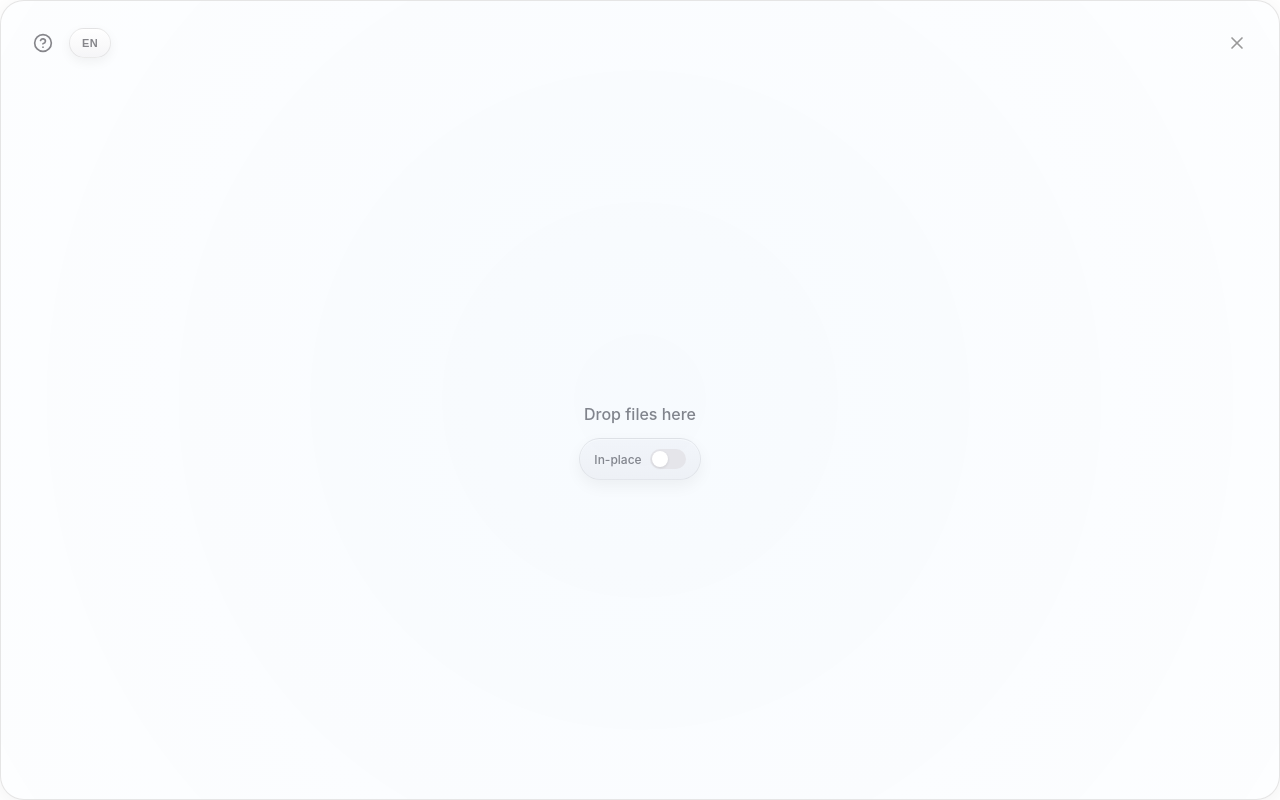
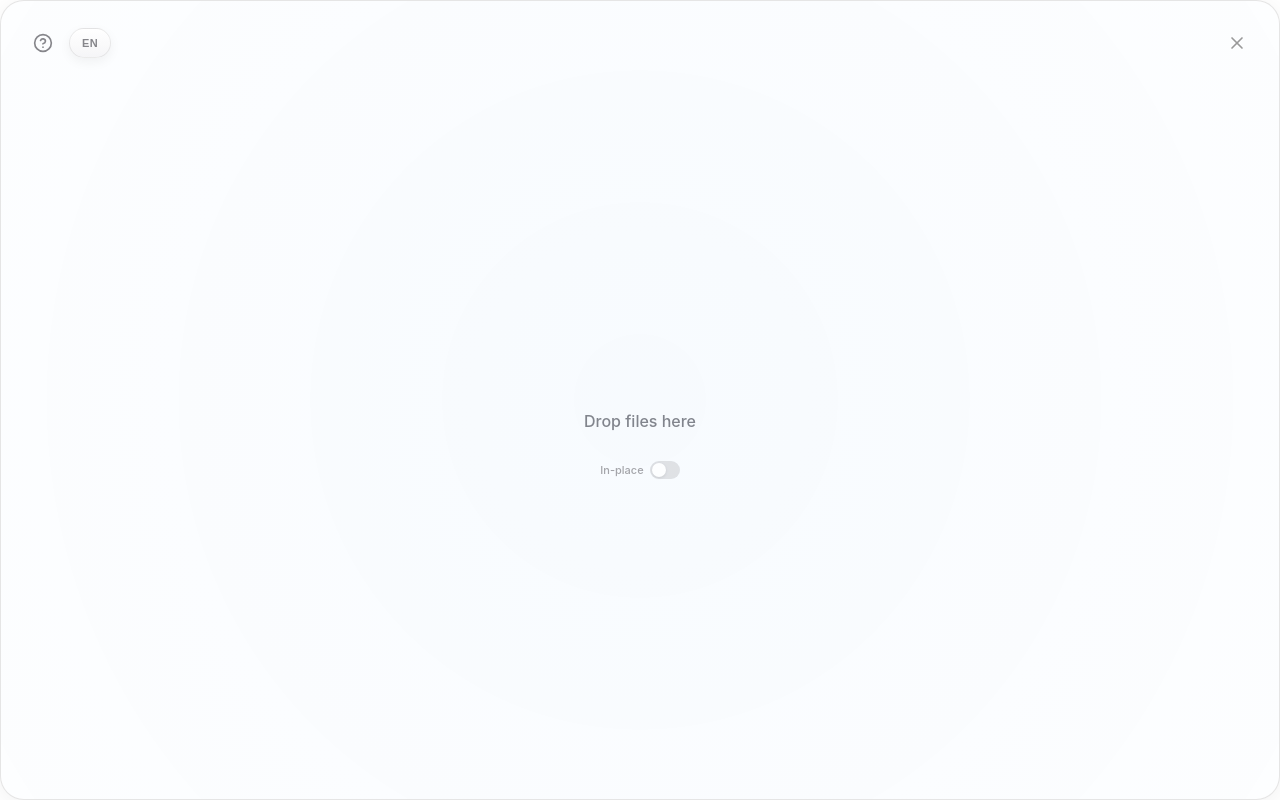
Before and after one commit to AfterThink/AfterChat-Converter, a website: page converter/gui/index.html in a window 1280 px wide. Drawn offline with Linux system fonts and the light colour scheme.

Commit message:
style(gui): 优化内容切换按钮的视觉样式和交互反馈
- 移除渐变背景和阴影，采用更简洁的扁平化设计
- 减小切换开关尺寸并调整颜色以提升对比度
- 统一亮色与暗色主题下的视觉表现

```diff
--- a/converter/gui/src/styles.css
+++ b/converter/gui/src/styles.css
@@ -224,34 +224,28 @@ body {
 }
 
 .content-toggle {
-  padding: 10px 14px;
-  border-radius: 999px;
-  background: linear-gradient(180deg, rgba(249,249,251,0.96) 0%, rgba(244,244,246,0.96) 100%);
-  border: 1px solid rgba(0,0,0,0.06);
-  box-shadow:
-    inset 0 1px 0 rgba(255,255,255,0.8),
-    0 6px 16px rgba(0,0,0,0.05);
+  gap: 6px;
+  padding: 0;
+  background: transparent;
+  border: none;
+  box-shadow: none;
+  opacity: 0.74;
   transition:
-    transform var(--transition-fast),
-    box-shadow var(--transition-fast),
-    opacity var(--transition-fast);
+    opacity var(--transition-fast),
+    color var(--transition-fast);
 }
 
 .content-toggle:hover {
-  transform: translateY(-1px);
-  box-shadow:
-    inset 0 1px 0 rgba(255,255,255,0.9),
-    0 10px 18px rgba(0,0,0,0.06);
+  opacity: 0.94;
 }
 
 .content-toggle.is-disabled {
-  opacity: 0.55;
-  transform: none;
+  opacity: 0.42;
   pointer-events: none;
 }
 
 .toggle-label {
-  font-size: 12px;
+  font-size: 11px;
   font-weight: 500;
   color: var(--text-secondary);
   user-select: none;
@@ -262,9 +256,9 @@ body {
 }
 
 .slider {
-  width: 36px;
-  height: 20px;
-  background-color: #e5e5ea;
+  width: 30px;
+  height: 18px;
+  background-color: rgba(60, 60, 67, 0.18);
   border-radius: 999px;
   position: relative;
   transition: background-color var(--transition-fast);
@@ -275,11 +269,11 @@ body {
   position: absolute;
   top: 2px;
   left: 2px;
-  width: 16px;
-  height: 16px;
+  width: 14px;
+  height: 14px;
   background-color: white;
   border-radius: 50%;
-  box-shadow: 0 1px 3px rgba(0,0,0,0.1);
+  box-shadow: 0 1px 3px rgba(0,0,0,0.14);
   transition: transform var(--transition-fast);
 }
 
@@ -288,7 +282,7 @@ input:checked + .slider {
 }
 
 input:checked + .slider::after {
-  transform: translateX(16px);
+  transform: translateX(12px);
 }
 
 /* Main Content */
@@ -350,9 +344,10 @@ input:checked + .slider::after {
 [data-phase="error"] .status-text { color: var(--error-color); }
 
 .content-options {
-  margin-top: 14px;
+  margin-top: 24px;
   display: flex;
   justify-content: center;
+  transform: translateY(6px);
 }
 
 /* Footer */
@@ -626,12 +621,10 @@ input:checked + .slider::after {
     border-color: rgba(85, 170, 255, 0.28);
   }
   .content-toggle {
-    background: linear-gradient(180deg, rgba(255,255,255,0.08) 0%, rgba(255,255,255,0.04) 100%);
-    border-color: rgba(255,255,255,0.08);
-    box-shadow:
-      inset 0 1px 0 rgba(255,255,255,0.06),
-      0 8px 16px rgba(0,0,0,0.12);
+    opacity: 0.72;
   }
+  .content-toggle:hover { opacity: 0.92; }
+  .slider { background-color: rgba(255,255,255,0.18); }
   .action-btn { background-color: #fff; color: #000; }
   .action-btn:hover { background-color: #f2f2f7; }
   .error-panel { background: linear-gradient(180deg, #3c2222 0%, #341b1b 100%); border-color: #5a3232; }
```
